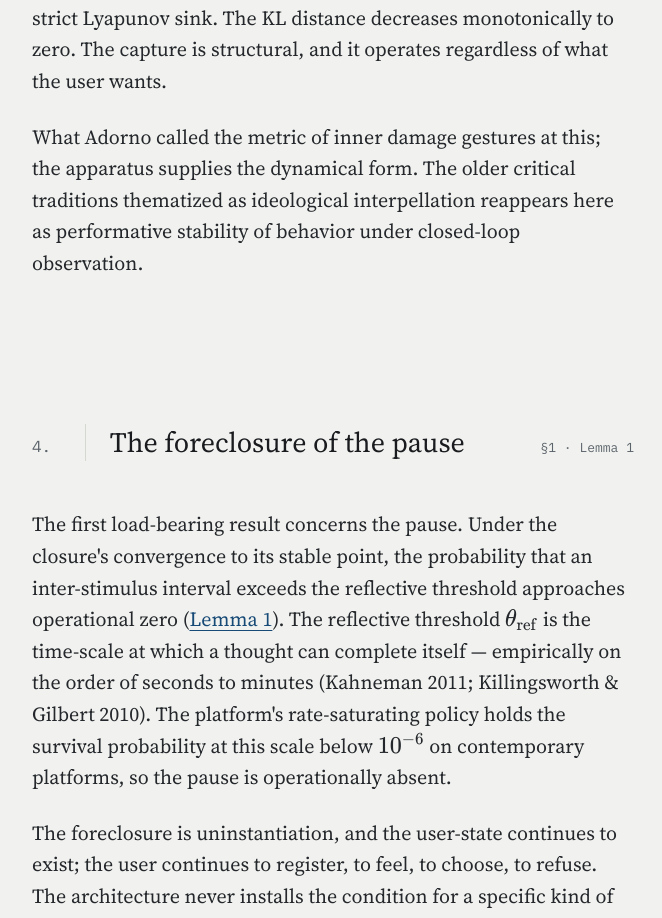
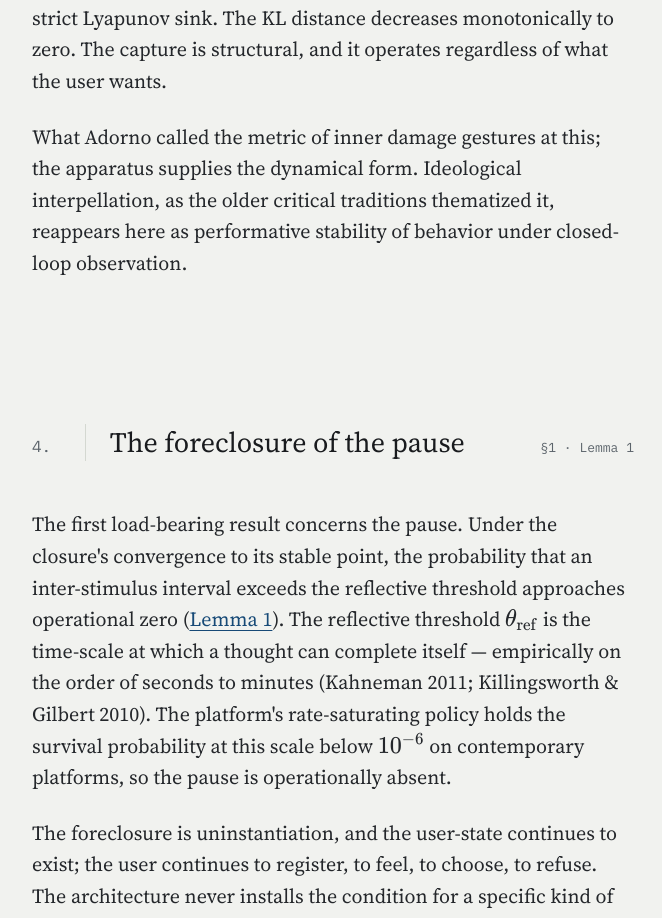
Before and after one commit to acephalous77/closed-loop-libidinal-economy, a Next.js app: page /closed-loop/v2-argument in a window 1280 px wide. Shown: the part 3865-4783 px from the top of the page, without its empty margins (307-969 px from the left). Built offline with nearby package versions, Linux system fonts and the light colour scheme; no server answers.

Commit message:
Correct the interpellation sentence

```diff
--- a/app/closed-loop/v2-argument/page.tsx
+++ b/app/closed-loop/v2-argument/page.tsx
@@ -241,9 +241,9 @@ export default function CuratedArgumentPage() {
         </p>
         <p className="text-base text-ink-90">
           What Adorno called the metric of inner damage gestures at this; the
-          apparatus supplies the dynamical form. The older critical
-          traditions thematized as ideological interpellation reappears here
-          as performative stability of behavior under closed-loop observation.
+          apparatus supplies the dynamical form. Ideological interpellation,
+          as the older critical traditions thematized it, reappears here as
+          performative stability of behavior under closed-loop observation.
         </p>
       </section>
 
--- a/notes/2026-11-02-autostimulus-transform.md
+++ b/notes/2026-11-02-autostimulus-transform.md
@@ -138,3 +138,12 @@ gloss closes as a sentence; the footer is prose rather than a dash label.
   glosses are unchanged.
 - `npm run build` — 282 pages, TypeScript clean; `npm run verify` clean; 390/1440
   overflow 0. The two `ul` elements are the plate grid and the navigation list.
+
+## Correction — the interpellation sentence
+
+The fresh-eyes pass had made “the older critical traditions thematized as
+ideological interpellation” the subject of a singular verb. The sentence is
+restored as “Ideological interpellation, as the older critical traditions
+thematized it, reappears here as performative stability of behavior under
+closed-loop observation.” The argument remains 0 reliable tells at 1,927 words;
+build, `npm run verify`, and 390/1440 hold.
```
